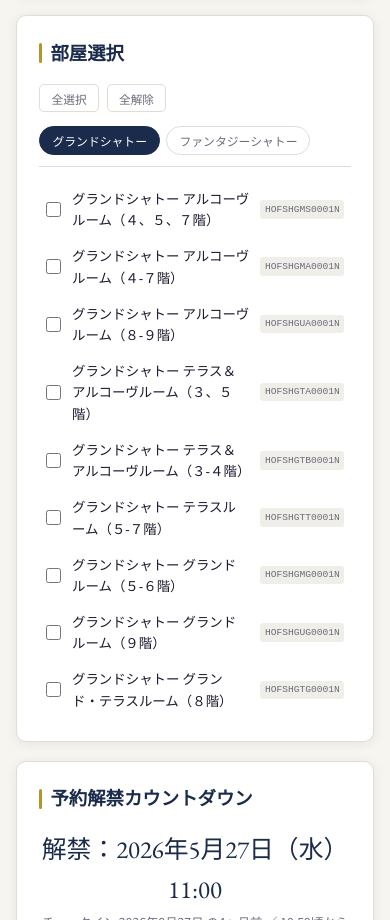
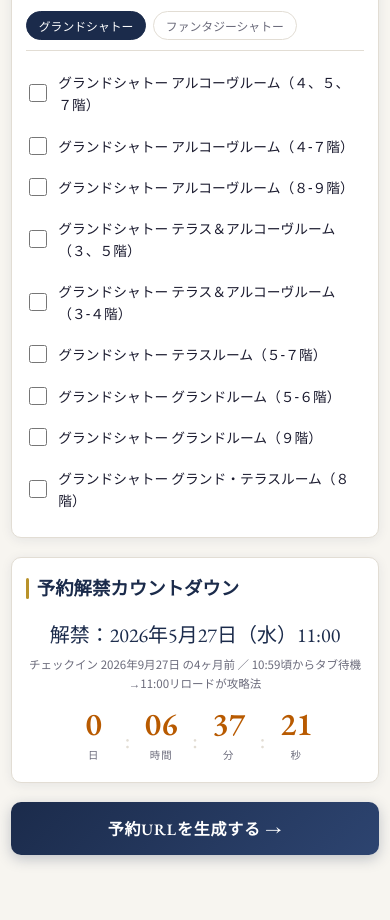
Before and after one commit to frisk1995/booking-disney-hotels, a plain HTML site: page index.html in a window 390 px wide. Shown: the part 1080-2000 px from the top of the page. Drawn offline with nearby package versions, Linux system fonts and the light colour scheme.

Commit message:
Update index.html

```diff
--- a/index.html
+++ b/index.html
@@ -78,6 +78,31 @@ body{font-family:'Noto Sans JP',sans-serif;background:var(--bg);color:var(--text
 .cat-tab.active{background:var(--navy);border-color:var(--navy);color:#fff}
 .cat-badge{display:inline-block;background:var(--gold);color:#fff;border-radius:10px;font-size:.58rem;padding:.05rem .35rem;font-weight:700;line-height:1.4}
 .cat-tab.active .cat-badge{background:rgba(255,255,255,.3)}
+@media(max-width:520px){
+  .container{padding:1rem .7rem 2.5rem}
+  .card{padding:1rem .85rem}
+  .site-header{padding:1.4rem 1rem}
+  .site-header h1{font-size:1.55rem}
+  .field input,.field select{font-size:1rem}
+  .hotel-btn{padding:.6rem .3rem}
+  .cat-tabs{flex-wrap:nowrap;overflow-x:auto;-webkit-overflow-scrolling:touch;scrollbar-width:none;padding-bottom:.6rem;margin-bottom:.7rem}
+  .cat-tabs::-webkit-scrollbar{display:none}
+  .room-item{padding:.6rem .2rem}
+  .room-item input[type=checkbox]{width:18px;height:18px}
+  .room-item label{font-size:.86rem}
+  .room-item .rcode{display:none}
+  .null-input{width:110px}
+  .btn-sm{padding:.5rem .9rem;font-size:.78rem}
+  .cd-date{font-size:1.25rem}
+  .cd-tip{font-size:.72rem}
+  .cd-units{gap:.55rem}
+  .cd-unit{min-width:44px}
+  .cd-val{font-size:2rem}
+  .cd-sep{font-size:1.5rem}
+  .url-acts{flex-direction:column}
+  .btn-copy,.btn-open{width:100%;text-align:center;padding:.62rem 1rem;font-size:.85rem}
+  .gen-btn{font-size:1rem}
+}
 </style>
 </head>
 <body>
```
